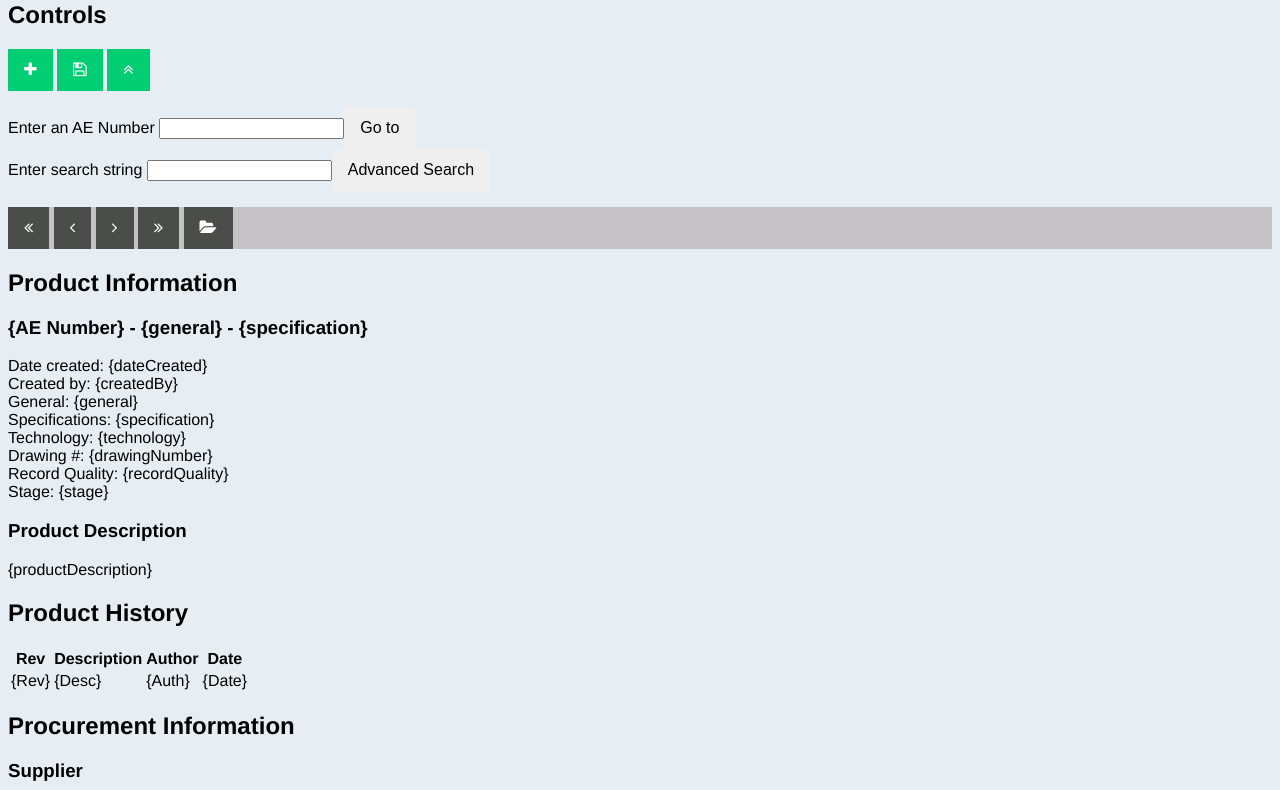
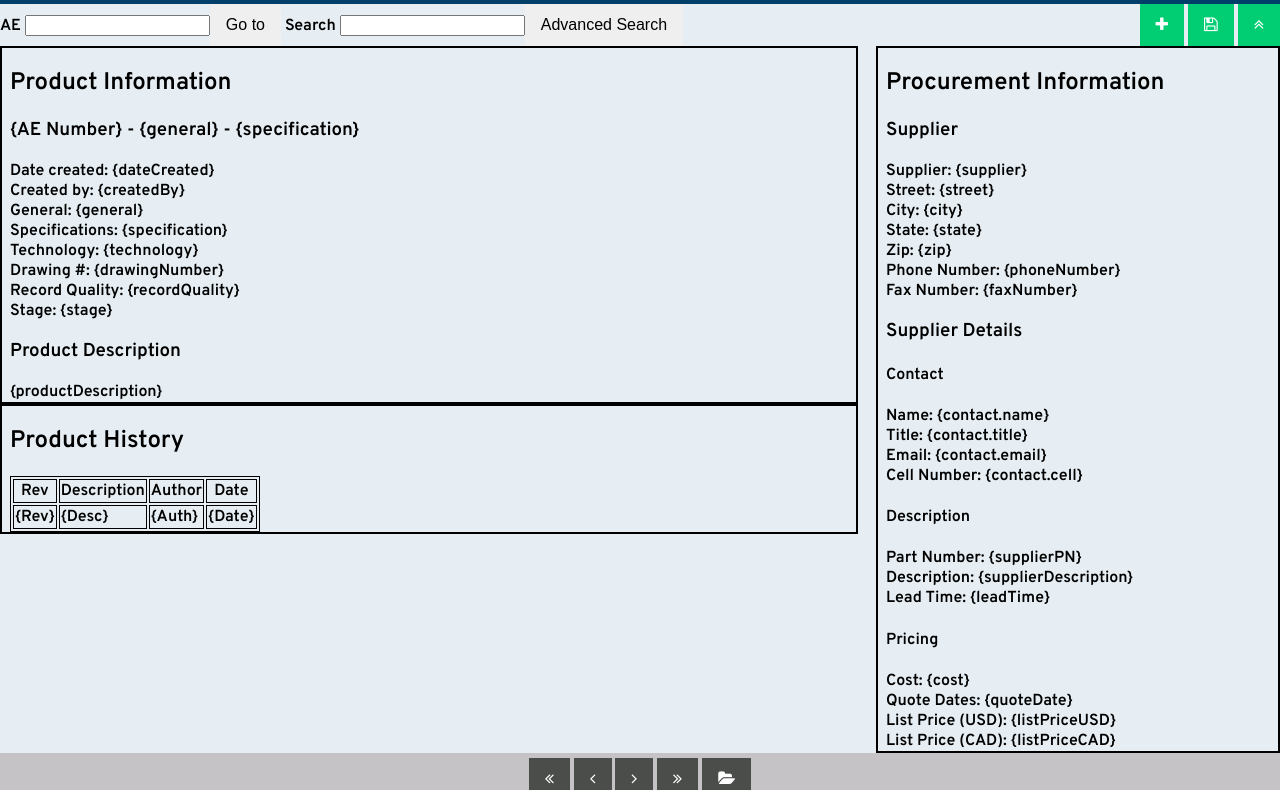
Before and after one commit to emekler0729/ae-database, a plain HTML site: page client/index.html in a window 1280 px wide. Shown: the part 79-869 px from the top of the page. Drawn offline with nearby package versions, Linux system fonts and the light colour scheme.

Commit message:
Basic information and controls layout.

```diff
--- a/client/css/app.css
+++ b/client/css/app.css
@@ -1,16 +1,24 @@
 /*overpass regular font?*/
 body {
-    background-color: rgb(230, 238, 243);
-    font-family: helvetica, sans-serif;
+    background: rgb(230, 238, 243);
+    font-family: 'Overpass', helvetica, sans-serif;
+    margin: 0;
 }
 
-h1 {
+#banner {
+    font-family: 'Open Sans', Helvetica, sans-serif;
+    font-size: 32px;
     color: white;
-    background-color: rgb(0, 63, 105)
+    background-color: rgb(0, 63, 105);
+    margin: 0;
+    padding: 20px 8px;
 }
 
-.nav {
+.navbar {
     background-color: rgb(198, 195, 198);
+    padding: 5px 0px;
+    text-align: center;
+    clear: both;
 }
 
 button {
@@ -33,3 +41,38 @@ button {
     background-color: rgb(1, 205, 114);
     color: white;
 }
+
+.control-button:hover {
+    background: rgb(106, 204, 239);
+}
+
+#control-button-group {
+    float: right;
+}
+
+table {
+    border: 1px solid black;
+}
+
+td {
+    border: 1px solid black;
+}
+
+th {
+    border: 1px solid black;
+}
+
+#details, #history, #procurement {
+    padding: 0px 8px;
+    border: 2px solid black;
+}
+
+#product {
+    width: 67%;
+    float: left;
+}
+
+#procurement {
+    width: 30%;
+    float: right;
+}
--- a/client/index.html
+++ b/client/index.html
@@ -2,34 +2,28 @@
 <html lang="en">
 <head>
     <meta charset="UTF-8">
-    <title>Application Engineering Database</title>
+    <title>AE Database</title>
     <link rel="stylesheet" type="text/css" href="css/app.css"/>
     <link rel="stylesheet" href="https://cdnjs.cloudflare.com/ajax/libs/font-awesome/4.7.0/css/font-awesome.min.css">
+    <link href="https://fonts.googleapis.com/css?family=Open+Sans:700|Overpass:600" rel="stylesheet">
 </head>
 <body>
-    <h1>Application Engineering Database</h1>
+    <div id="banner">Application Engineering Database</div>
     <div id="controls">
-        <h2>Controls</h2>
-        <div>
+        <div id="control-button-group">
             <button class="control-button"><i class="fa fa-plus"></i></button> <!-- Add Record -->
             <button class="control-button"><i class="fa fa-save"></i></button> <!-- Update Record -->
             <button class="control-button"><i class="fa fa-angle-double-up"></i></button> <!-- Update History -->
         </div>
-        <p>
-            <div>Enter an AE Number <input type="text"><button>Go to</button></div>
-            <div>Enter search string <input type="text"><button>Advanced Search</button></div>
-        </p>
-
-        <div class="nav">
-            <button class="nav-button"><i class="fa fa-angle-double-left"></i></button> <!-- Oldest Record -->
-            <button class="nav-button"><i class="fa fa-angle-left"></i></button> <!-- Previous Record -->
-            <button class="nav-button"><i class="fa fa-angle-right"></i></button> <!-- Next Record -->
-            <button class="nav-button"><i class="fa fa-angle-double-right"></i></button> <!-- Newest Record -->
-            <button class="nav-button"><i class="fa fa-folder-open"></i></button> <!-- Open Files -->
-        </div>
+        <div>
+            <span>AE <input type="text"><button>Go to</button></span>
+            <span>Search <input type="text"><button>Advanced Search</button></span>
         </div>
 
+
+    </div>
     <div id="product">
+        <div id="details">
             <h2>Product Information</h2>
             <h3>{AE Number} - {general} - {specification}</h3>
             <div>Date created: <span>{dateCreated}</span></div>
@@ -43,7 +37,6 @@
             <h3>Product Description</h3>
             <div>{productDescription}</div>
         </div>
-
         <div id="history">
             <h2>Product History</h2>
             <table>
@@ -65,7 +58,7 @@
                 </tbody>
             </table>
         </div>
-
+    </div>
     <div id="procurement">
         <h2>Procurement Information</h2>
         <div>
@@ -98,5 +91,12 @@
 
         </div>
     </div>
+    <div class="navbar">
+        <button class="nav-button"><i class="fa fa-angle-double-left"></i></button> <!-- Oldest Record -->
+        <button class="nav-button"><i class="fa fa-angle-left"></i></button> <!-- Previous Record -->
+        <button class="nav-button"><i class="fa fa-angle-right"></i></button> <!-- Next Record -->
+        <button class="nav-button"><i class="fa fa-angle-double-right"></i></button> <!-- Newest Record -->
+        <button class="nav-button"><i class="fa fa-folder-open"></i></button> <!-- Open Files -->
+    </div>
 </body>
 </html>
```
Lines whose indentation alone changed are shown as unchanged.
